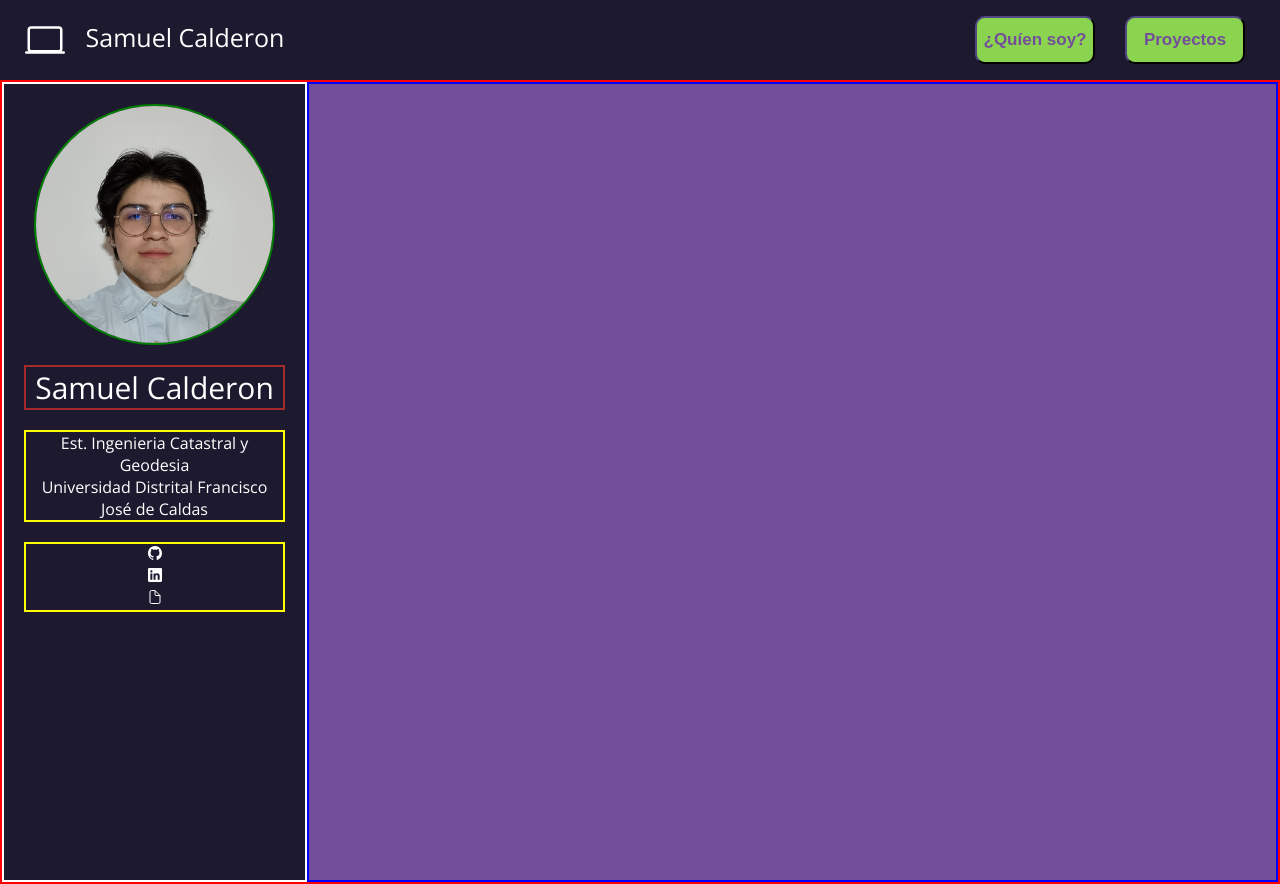
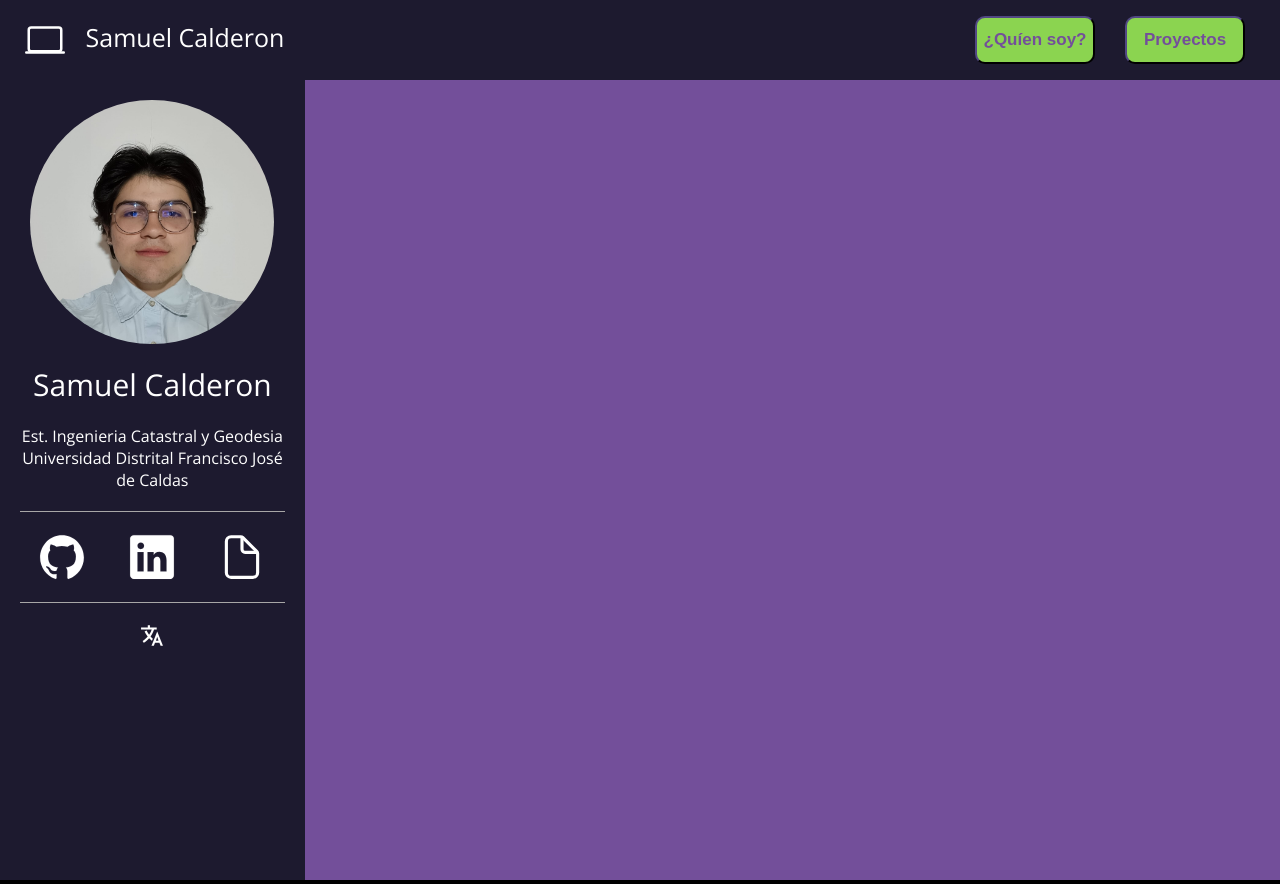
Before and after one commit to xdSAMUbx/Desarrollo-web, a plain HTML site: page mipaginaweb/templates/index.html in a window 1280 px wide. Drawn offline with nearby package versions, Linux system fonts and the light colour scheme.

Commit message:
barras-ok

```diff
--- a/mipaginaweb/static/styles.css
+++ b/mipaginaweb/static/styles.css
@@ -7,6 +7,8 @@
     --color-boton-letra: rgb(115,79,154);
 
     --color-contenido-principal: rgb(115,79,154);
+
+    --color-linea: rgb(168, 167, 167);
 }
 *{
     margin: 0;
@@ -68,17 +70,15 @@ body{
     color: var(--color-boton-letra);
     border-color: var(--color-barras);
 }
-/*----------------------------------------------------main*/
+/*-----------------------------------------barra lateral*/
 .contenido{
     display: flex;
-    border: 2px solid red;
 }
 .contenido .barra-lateral{
     overflow: hidden;
     width: 400px;
     height: 100vh;
     background-color: var(--color-barras);
-    border: 2px solid white;
 }
 .contenido .barra-lateral img{
     border-radius: 50%;
@@ -88,29 +88,46 @@ body{
     margin: auto;
     margin-top: 20px;
     margin-bottom: 20px;
-    border: 2px solid green;
 }
 .contenido .barra-lateral .nombre{
     margin: 20px;
     font-size: 30px;
     text-align: center;
     color: var(--color-letra);
-    border: 2px solid brown;
 }
 .contenido .barra-lateral .ocupacion-actual{
     margin: 20px;
     text-align: center;
     color: var(--color-letra);
-    border: 2px solid yellow;
 }
+.contenido .barra-lateral .linea{
+    margin: 20px;
+    height: 1px;
+    background-color: var(--color-linea);
+}
+
 .contenido .barra-lateral .redes-contacto{
+    height: 50px;
     margin: 20px;
-    text-align: center;
+    display: flex;
+    justify-content: center;
     color: var(--color-letra);
-    border: 2px solid yellow;
 }
+.contenido .barra-lateral ion-icon{
+    height: 100%;
+    width: 50px;
+    margin-right: 20px;
+    margin-left: 20px;
+    color: var(--color-letra);
+    cursor: pointer;
+}
+.contenido .barra-lateral .idiomas ion-icon{
+    margin: auto;
+    display: flex;
+    height: 25px;
+}
+/*------------------------------------contenidoprincipal*/
 .contenido .descripcion{
     width: 100%;
     background-color: var(--color-contenido-principal);
-    border: 2px solid blue;
 }
--- a/mipaginaweb/templates/index.html
+++ b/mipaginaweb/templates/index.html
@@ -37,16 +37,15 @@
                         <p>Est. Ingenieria Catastral y Geodesia</p>
                         <p>Universidad Distrital Francisco José de Caldas</p>
                 </div>
+                <div class="linea"></div>
                 <div class="redes-contacto">
-                    <div class="git-hub">
-                        <ion-icon name="logo-github"></ion-icon>
-                    </div>
-                    <div class="linked-in">
-                        <ion-icon name="logo-linkedin"></ion-icon>
-                    </div>
-                    <div class="hoja-vida">
-                        <ion-icon name="document-outline"></ion-icon>
-                    </div>
+                    <a href="https://github.com/xdSAMUbx"><ion-icon name="logo-github"></ion-icon></a>
+                    <a href="https://www.linkedin.com/in/samuel-calderon-597606270/"><ion-icon name="logo-linkedin"></ion-icon></a>
+                    <a href=""><ion-icon name="document-outline"></ion-icon></a>
+                </div>
+                <div class="linea"></div>
+                <div class="idiomas">
+                    <a href=""><ion-icon name="language-sharp"></ion-icon></a>
                 </div>
             </div>
             <div class="descripcion">
```
